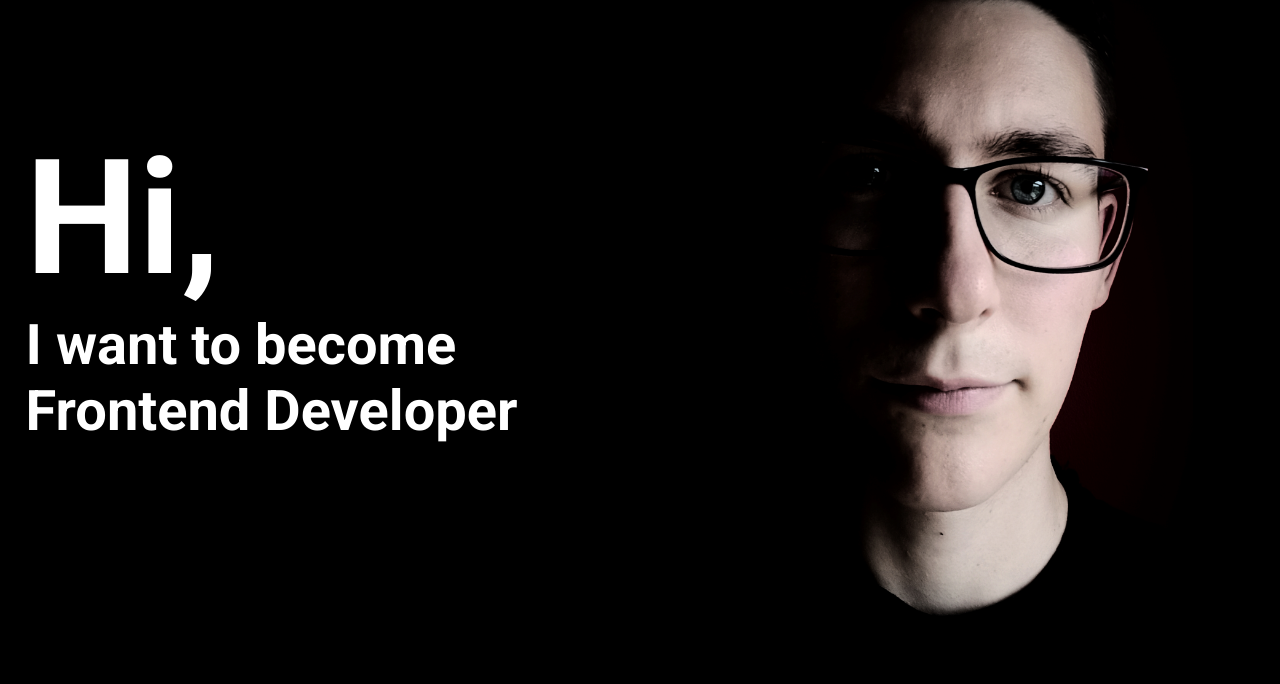
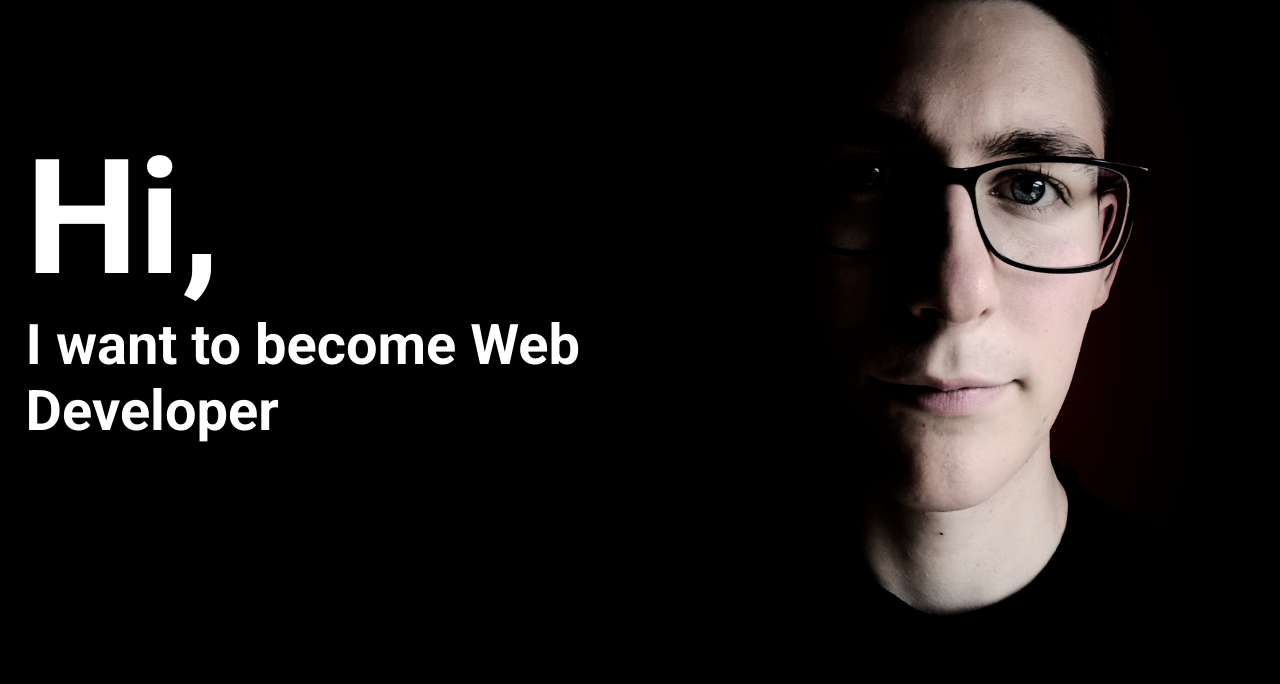
Before and after one commit to Krzysztof1412/Portfolio, a plain HTML site: page index.html in a window 1280 px wide. Shown: the part 116-800 px from the top of the page. Drawn offline with Linux system fonts and the light colour scheme.

Commit message:
Update index.html

```diff
--- a/index.html
+++ b/index.html
@@ -59,7 +59,7 @@
         <div class="start-tile">
           <div class="start-center">
             <h1 class="start-header hidden">Hi,</h1>
-            <h2 class="start-header hidden">I want to become Frontend Developer</h2>
+            <h2 class="start-header hidden">I want to become Web Developer</h2>
           </div>
         </div>
         <div class="start-tile" style="max-width: 700px">
```
